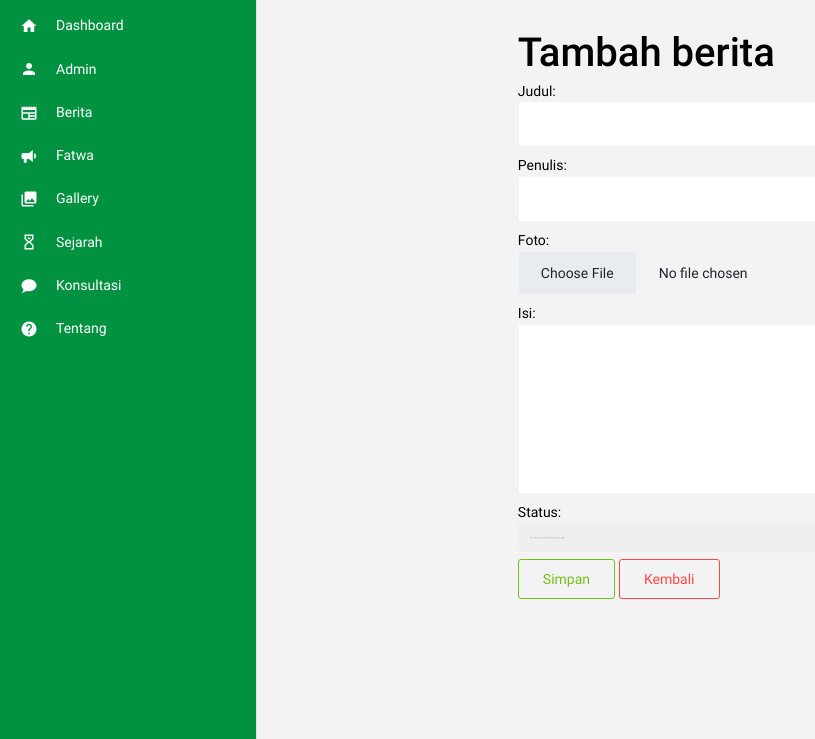
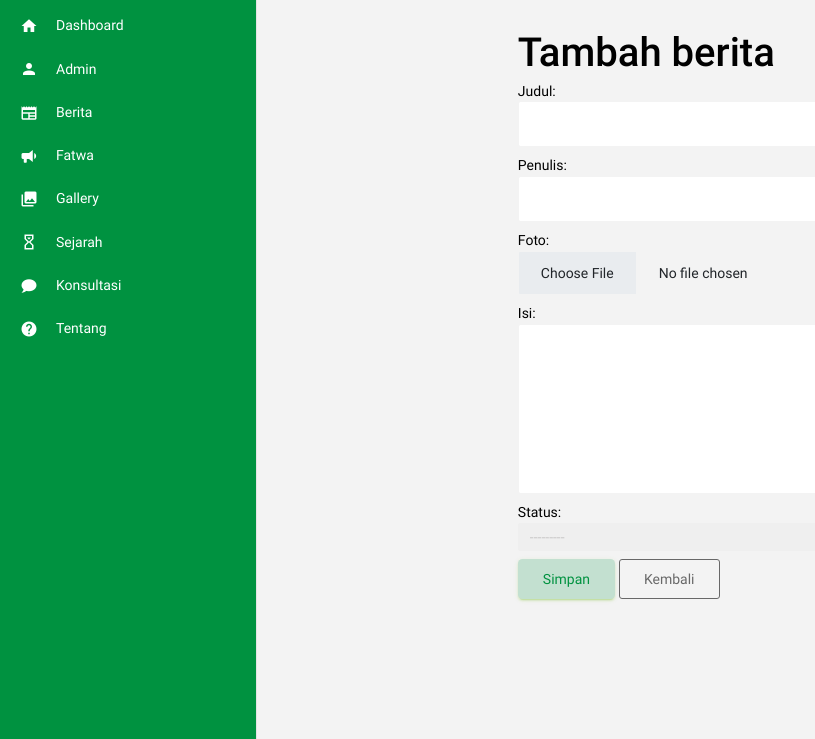
Before and after one commit to andisoer/mui-admin, a Django app: page /addberita/ in a window 1280 px wide. Shown: the part 61-800 px from the top of the page, without its empty margins (0-815 px from the left). Run offline with Django 4.2, Linux system fonts and the light colour scheme; data comes from the database, SQL or seed files in the repository; both versions use the stored data as it was after the commit; some libraries are stand-ins or nearby versions.

Commit message:
revisi button edit dan tambah

```diff
--- a/muiadmin/templates/tambah_berita.html
+++ b/muiadmin/templates/tambah_berita.html
@@ -1,8 +1,7 @@
 {% extends 'index.html' %}
 {% load static %}
 {% block berita %}
-
-<!-- Page Header-->
+  <!-- Page Header -->
   <header class="masthead">
     <div class="container px-4 px-lg-5">
       <div class="row gx-4 gx-lg-5 justify-content-center">
@@ -14,7 +13,7 @@
       </div>
     </div>
   </header>
-<!-- Main Content-->
+  <!-- Main Content -->
   <div class="container px-4 px-lg-5">
     <div class="row gx-4 gx-lg-5 justify-content-center">
       <div class="col-md-10 col-lg-8 col-xl-7">
@@ -23,14 +22,13 @@
             <div class="alert alert-success">{{ message }}</div>
           {% endif %}
         {% endfor %}
-            <form action = "" method="post" enctype="multipart/form-data">
+        <form action="" method="post" enctype="multipart/form-data">
           {% csrf_token %}
-                {{form.as_p}}
-                <button type ="submit" class="btn btn-outline-success">Simpan</button>
-                <a href="/berita" class="btn btn-outline-danger">Kembali</a>
+          {{ form.as_p }}
+          <button type="submit" class="btn btn-success teks-sukses" style="border-radius: 4.5px;">Simpan</button>
+          <a href="/berita" class="btn btn-outline-secondary">Kembali</a>
         </form>
       </div>
     </div>
   </div>
-
 {% endblock %}
```
Also changed, not shown: muiadmin/templates/ubah_berita.html (+7 -9 lines), muiadmin/db.sqlite3. Lines whose indentation alone changed are shown as unchanged.
